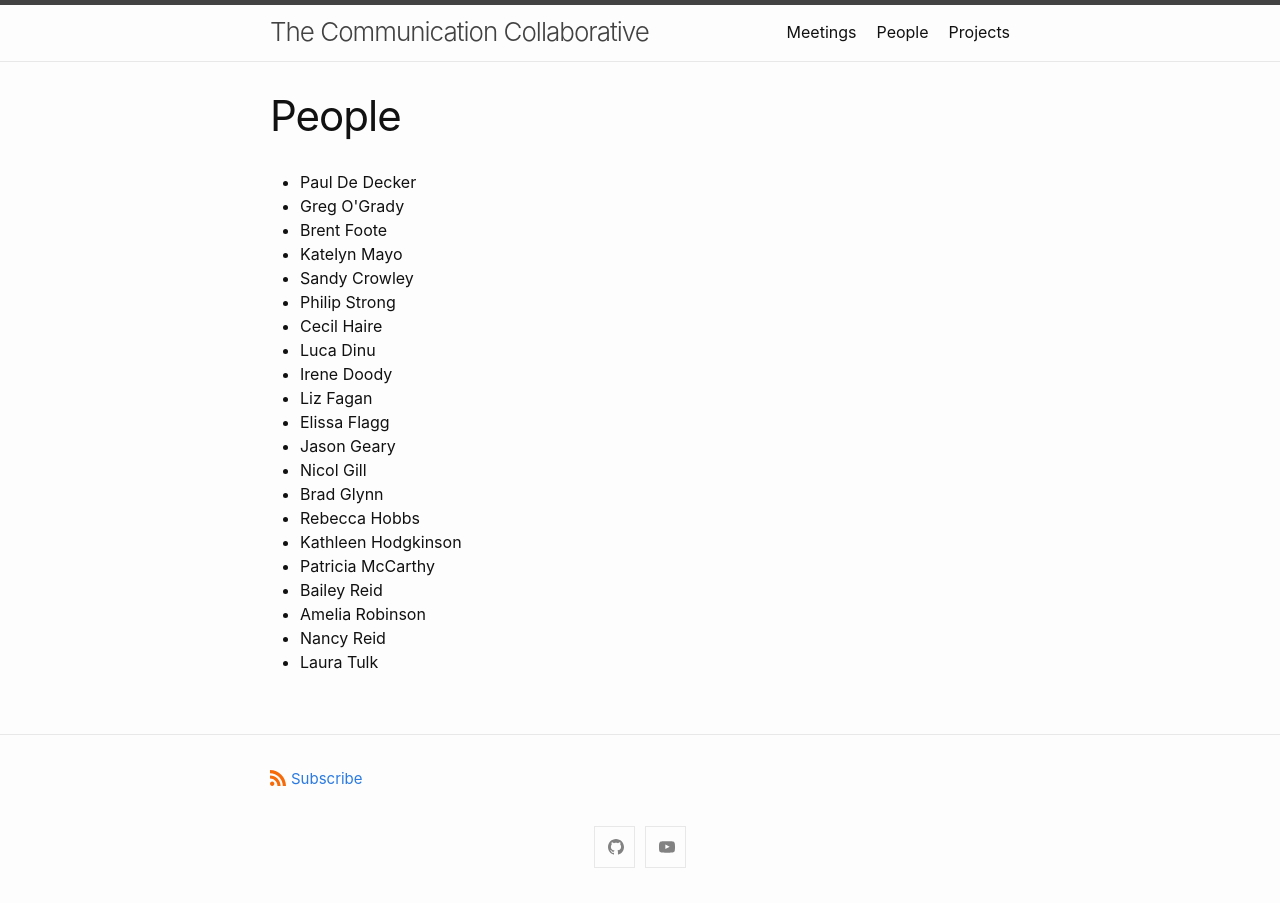
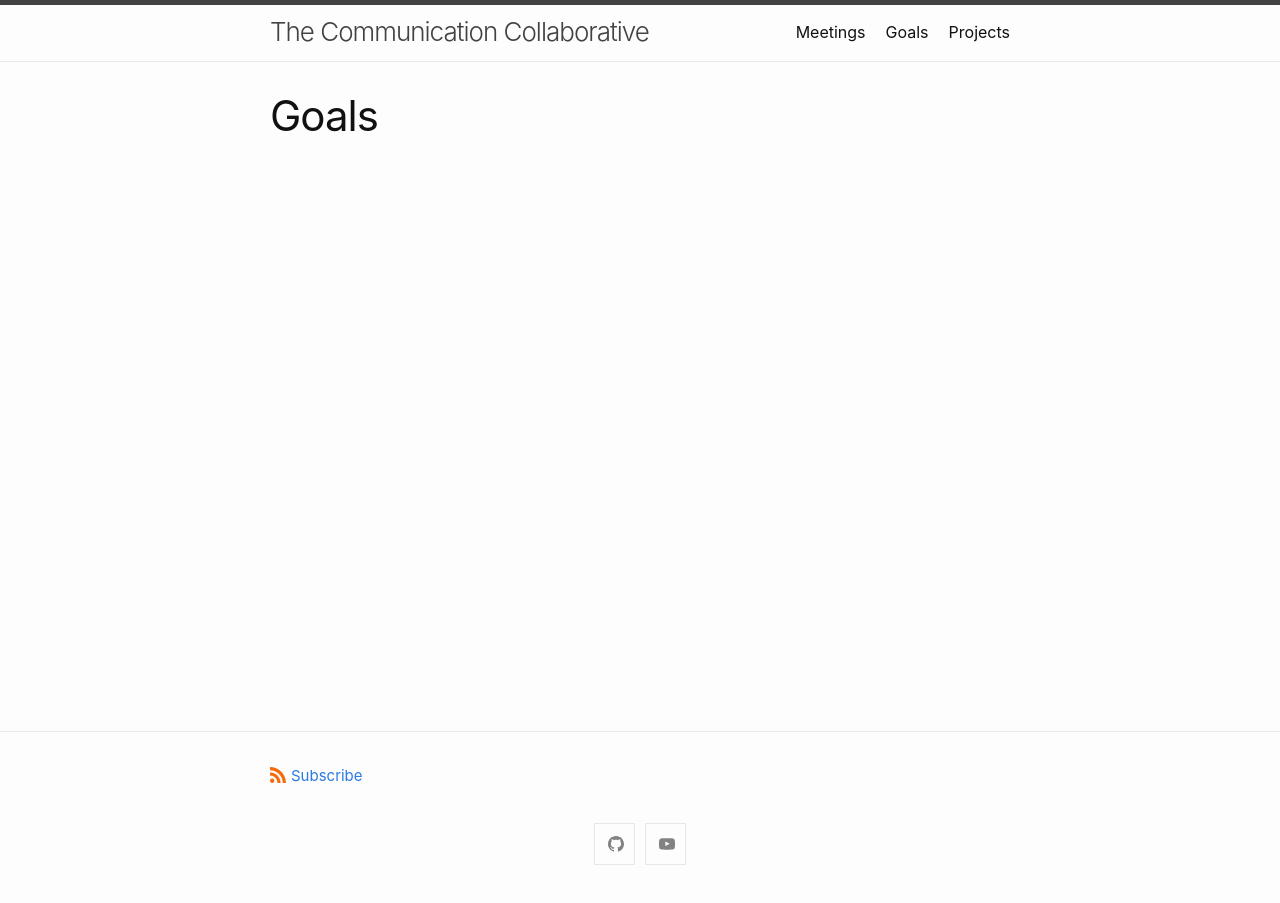
Before and after one commit to pauldedecker/commco-lab, a Jekyll site: the page built from People.md, in a window 1280 px wide. Built offline with Jekyll 4.4.1, drawn with Linux system fonts in a browser that asks for light colours.

Commit message:
Update People.md

```diff
--- a/People.md
+++ b/People.md
@@ -1,28 +1,5 @@
 ---
 layout: page
-title: People
-permalink: /people/
+title: Goals
+permalink: /goals/
 ---
-<ul>
-<li>Paul De Decker</li>
-<li>Greg O'Grady</li>
-<li>Brent Foote</li>
-<li>Katelyn Mayo</li>
-<li>Sandy Crowley</li>
-<li>Philip Strong</li>
-<li>Cecil Haire</li>
-<li>Luca Dinu</li>
-<li>Irene Doody</li>
-<li>Liz Fagan</li>
-<li>Elissa Flagg</li>
-<li>Jason Geary</li>
-<li>Nicol Gill</li>
-<li>Brad Glynn</li>
-<li>Rebecca Hobbs</li>
-<li>Kathleen Hodgkinson</li>
-<li>Patricia McCarthy</li>
-<li>Bailey Reid</li>
-<li>Amelia Robinson</li>
-<li>Nancy Reid</li>
-<li>Laura Tulk</li>
-</ul>
```
